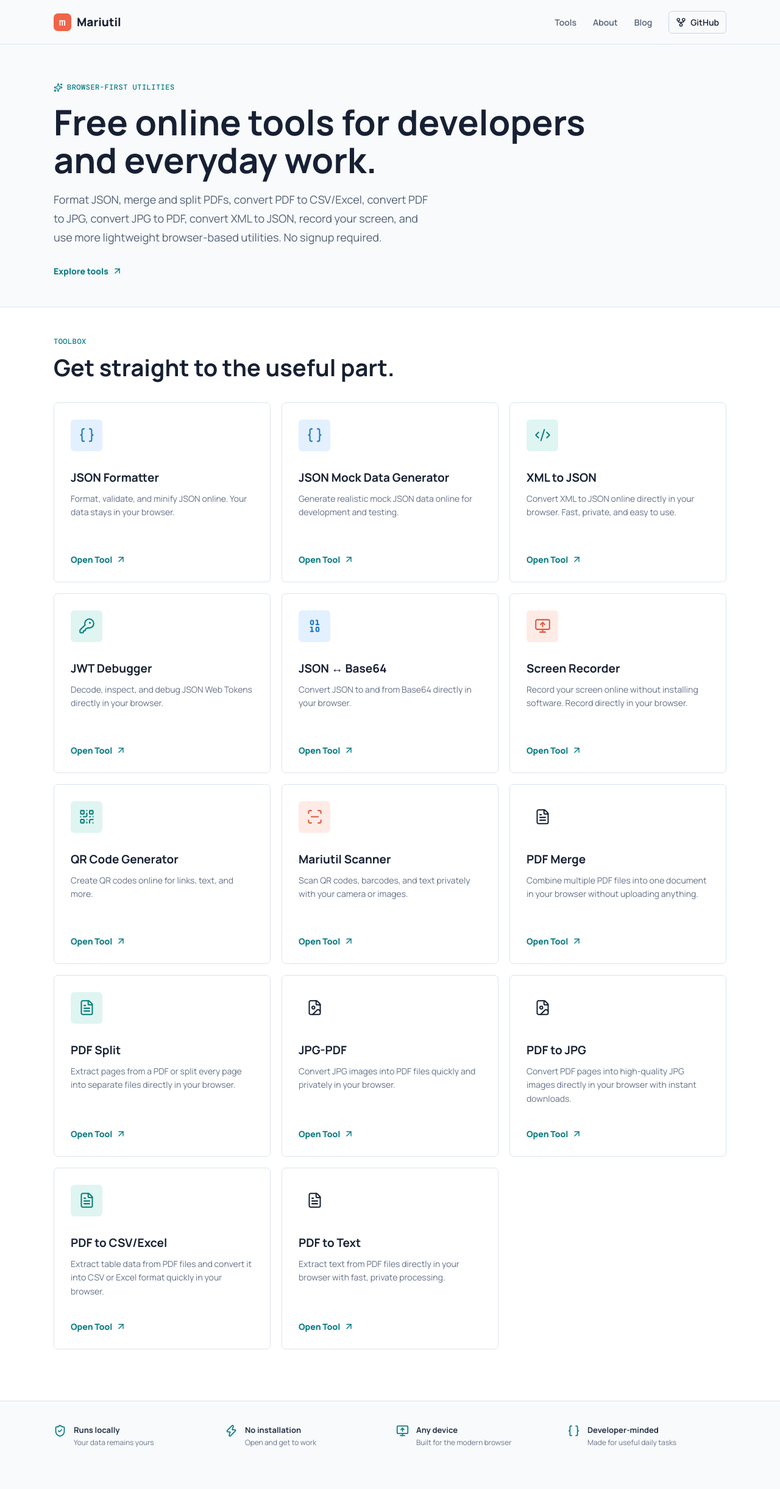
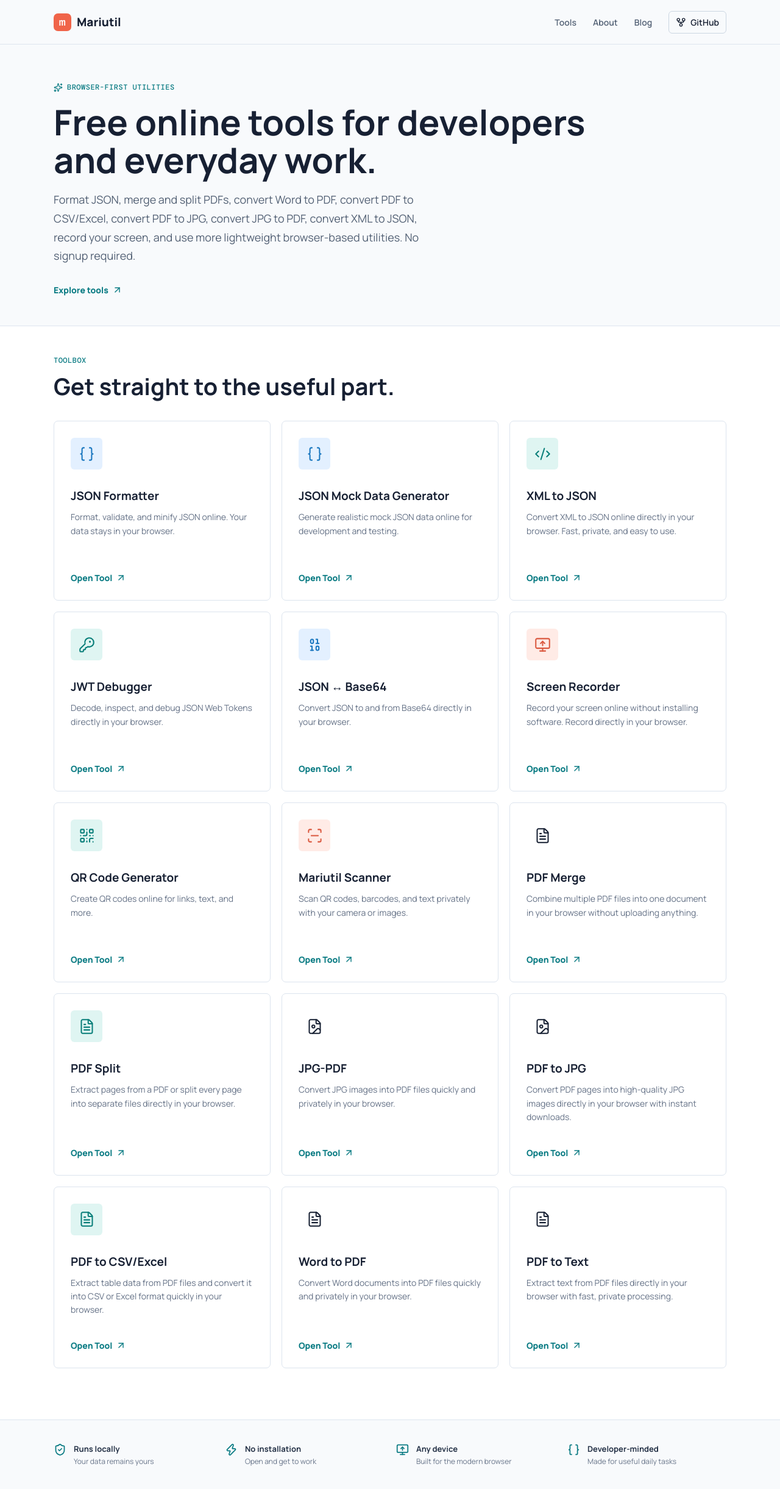
Before and after one commit to poreddymadhukar/mariutil-home, a React (Vite) app: page / in a window 1280 px wide. Shown: the top 2442 px of the page at 61% size. Built offline with nearby package versions, Linux system fonts and the light colour scheme; no server answers.

Commit message:
word to pdf

```diff
--- a/index.html
+++ b/index.html
@@ -6,7 +6,7 @@
     <meta name="theme-color" content="#f8fafc" />
     <meta
       name="description"
-      content="Use Mariutil for free browser tools including PDF to CSV/Excel conversion, screen recording, PDF to JPG conversion, PDF to Text extraction, PDF merging, XML to JSON conversion, and more. No signup required."
+      content="Use Mariutil for free browser tools including Word to PDF conversion, PDF to CSV/Excel conversion, screen recording, PDF to JPG conversion, PDF to Text extraction, PDF merging, XML to JSON conversion, and more. No signup required."
     />
     <meta name="application-name" content="Mariutil" />
     <meta name="author" content="Mariutil" />
@@ -30,7 +30,7 @@
     />
     <meta
       property="og:description"
-      content="Use Mariutil for free online tools including JSON formatting, PDF to CSV/Excel conversion, PDF merging, PDF splitting, PDF to JPG conversion, PDF to Text conversion, JPG to PDF conversion, XML to JSON conversion, and screen recording. No signup required."
+      content="Use Mariutil for free online tools including JSON formatting, Word to PDF conversion, PDF to CSV/Excel conversion, PDF merging, PDF splitting, PDF to JPG conversion, PDF to Text conversion, JPG to PDF conversion, XML to JSON conversion, and screen recording. No signup required."
     />
     <meta name="twitter:card" content="summary" />
     <meta name="twitter:url" content="https://mariutil.com/" />
@@ -40,7 +40,7 @@
     />
     <meta
       name="twitter:description"
-      content="Use Mariutil for free online tools including JSON formatting, PDF to CSV/Excel conversion, PDF merging, PDF splitting, PDF to JPG conversion, PDF to Text conversion, JPG to PDF conversion, XML to JSON conversion, and screen recording. No signup required."
+      content="Use Mariutil for free online tools including JSON formatting, Word to PDF conversion, PDF to CSV/Excel conversion, PDF merging, PDF splitting, PDF to JPG conversion, PDF to Text conversion, JPG to PDF conversion, XML to JSON conversion, and screen recording. No signup required."
     />
     <title>Free Online Screen Recorder with Audio - Mariutil</title>
     <script type="application/ld+json">
@@ -58,7 +58,7 @@
             "@id": "https://mariutil.com/#website",
             "name": "Mariutil",
             "url": "https://mariutil.com/",
-            "description": "Free online tools for developers and everyday work, including JSON formatting, PDF to CSV/Excel conversion, PDF merging, PDF splitting, PDF to JPG conversion, JPG to PDF conversion, XML to JSON conversion, QR code generation, screen recording, and PDF to Text conversion.",
+            "description": "Free online tools for developers and everyday work, including JSON formatting, Word to PDF conversion, PDF to CSV/Excel conversion, PDF merging, PDF splitting, PDF to JPG conversion, JPG to PDF conversion, XML to JSON conversion, QR code generation, screen recording, and PDF to Text conversion.",
             "publisher": { "@id": "https://mariutil.com/#organization" },
             "inLanguage": "en-US"
           },
@@ -184,6 +184,16 @@
             "position": 11,
             "item": {
               "@type": "WebApplication",
+              "name": "Word to PDF",
+              "url": "https://wordtopdf.mariutil.com/",
+              "description": "Convert Word documents into PDF files quickly and privately in your browser."
+            }
+          },
+          {
+            "@type": "ListItem",
+            "position": 12,
+            "item": {
+              "@type": "WebApplication",
               "name": "PDF to Text",
               "url": "https://pdftotext.mariutil.com/",
               "description": "Extract text from PDF files directly in your browser with fast, private processing."
--- a/src/App.tsx
+++ b/src/App.tsx
@@ -129,6 +129,14 @@
     accent: "teal",
   },
   {
+    name: "Word to PDF",
+    description:
+      "Convert Word documents into PDF files quickly and privately in your browser.",
+    href: "https://wordtopdf.mariutil.com/",
+    icon: FileText,
+    accent: "purple",
+  },
+  {
     name: "PDF to Text",
     description:
       "Extract text from PDF files directly in your browser with fast, private processing.",
@@ -152,10 +160,10 @@
             Free online tools for developers and everyday work.
           </h1>
           <p className="intro-copy">
-            Format JSON, merge and split PDFs, convert PDF to CSV/Excel, convert
-            PDF to JPG, convert JPG to PDF, convert XML to JSON, record your
-            screen, and use more lightweight browser-based utilities. No signup
-            required.
+            Format JSON, merge and split PDFs, convert Word to PDF, convert PDF
+            to CSV/Excel, convert PDF to JPG, convert JPG to PDF, convert XML to
+            JSON, record your screen, and use more lightweight browser-based
+            utilities. No signup required.
           </p>
           <a className="browse-link" href="#tools">
             Explore tools <ArrowUpRight size={17} aria-hidden="true" />
```
